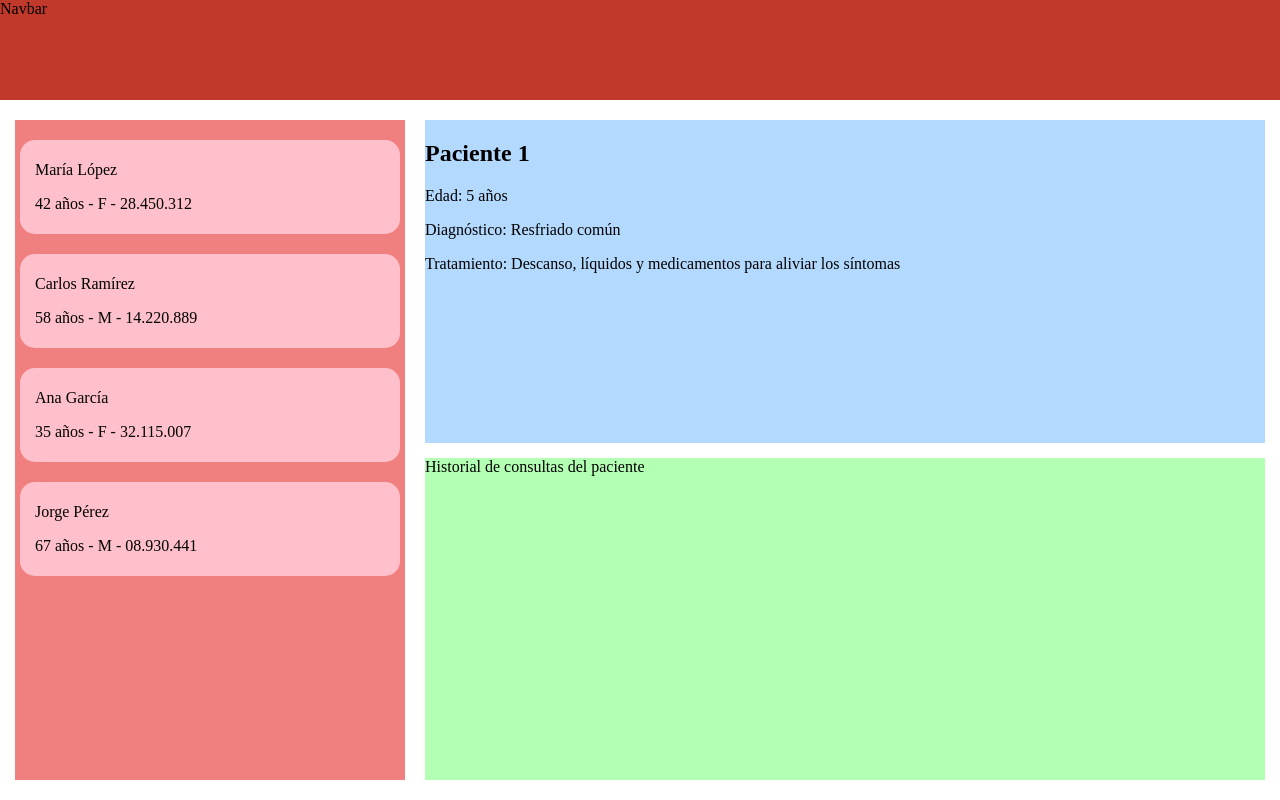
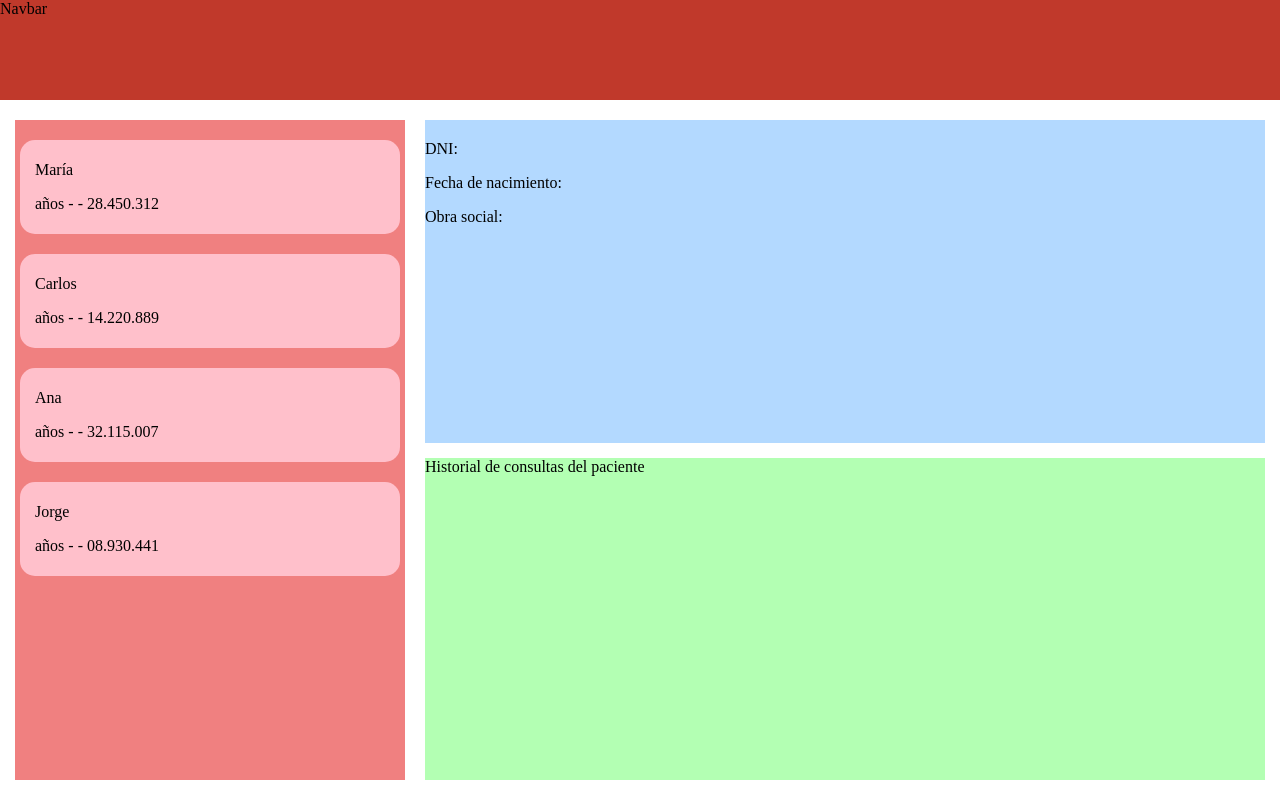
Before and after one commit to FranB2MIL/Proyecto-Pediatria-ver1, a React (Vite) app: page / in a window 1280 px wide. Built offline with nearby package versions, Linux system fonts and the light colour scheme.

Commit message:
Implementation: Added the Patient selection feature. Updated data.js with correct data structure.

```diff
--- a/src/App.jsx
+++ b/src/App.jsx
@@ -3,8 +3,13 @@ import PatientCard from './components/patientCard/PatientCard'
 import MyNavBar from './components/myNavBar/MyNavBar'
 import PatientList from './components/patientList/patientList'
 import HistoryList from './components/historyList/HistoryList'
+import { PATIENTS } from './data'
 
 function App() {
+  const [selectedPatient, setSelectedPatient] = useState(null)
+  const handleSelectPatient = (patient) => {
+    setSelectedPatient(patient)
+  }
   return (
     <>
       <div style={{ display: 'flex', flexDirection: 'column', height: '100vh' }}>
@@ -12,12 +17,12 @@ function App() {
 
         <div className="main-container-0">
 
-          <PatientList />
+          <PatientList onSelectPatient={handleSelectPatient} />
 
           <div className="patient-info-container">
 
             <div style={{ flex: 5, background: '#B3D9FF' }}>
-              <PatientCard />
+              <PatientCard {...selectedPatient} />
             </div>
 
             <div style={{ flex: 5, background: '#B3FFB3' }}>
--- a/src/components/patientCard/PatientCard.jsx
+++ b/src/components/patientCard/PatientCard.jsx
@@ -1,12 +1,13 @@
 import styles from './PatientCard.module.css'
 
-const PatientCard = () => {
+const PatientCard = ({ nombre, apellido, dni, fechaNacimiento, obraSocial }) => {
   return (
     <div className={styles.patientcard}>
-      <h2>Paciente 1</h2>
-      <p>Edad: 5 años</p>
-      <p>Diagnóstico: Resfriado común</p>
-      <p>Tratamiento: Descanso, líquidos y medicamentos para aliviar los síntomas</p>
+      <h2>{nombre} {apellido}</h2>
+      <p>DNI: {dni}</p>
+      <p>Fecha de nacimiento: {fechaNacimiento}</p>
+      <p>Obra social: {obraSocial}</p>
+
     </div>
   )
 }
--- a/src/components/patientItem/PatientListItem.jsx
+++ b/src/components/patientItem/PatientListItem.jsx
@@ -1,10 +1,15 @@
 import styles from './PatientListItem.module.css'
+import { PATIENTS } from '../../data'
 
-const PatientListItem = ({ nombre, edad, sexo, dni }) => {
+
+const PatientListItem = ({ patient, onSelectPatient }) => {
   return (
-    <div className={styles.patientlistitem}>
-      <p>{nombre}</p>
-      <p>{edad} años - {sexo} - {dni}</p>
+    <div className={styles.patientlistitem}
+      onClick={() => onSelectPatient(patient)}
+      style={{ cursor: 'pointer' }}
+    >
+      <p>{patient.nombre}</p>
+      <p>{patient.edad} años - {patient.sexo} - {patient.dni}</p>
     </div>
   )
 }
--- a/src/components/patientList/PatientList.jsx
+++ b/src/components/patientList/PatientList.jsx
@@ -2,7 +2,7 @@ import styles from './PatientList.module.css'
 import PatientListItem from '../patientItem/PatientListItem'
 import { PATIENTS } from '../../data'
 
-const PatientList = () => {
+const PatientList = ({onSelectPatient}) => {
 
   return (
     <div className={styles.patientlist}>
@@ -10,10 +10,8 @@ const PatientList = () => {
       {PATIENTS.map((paciente) => (
         <PatientListItem
           key={paciente.id}
-          nombre={paciente.nombre}
-          edad={paciente.edad}
-          sexo={paciente.sexo}
-          dni={paciente.dni}
+          patient={paciente}
+          onSelectPatient={onSelectPatient}
         />
       ))}
     </div>
--- a/src/data.js
+++ b/src/data.js
@@ -1,31 +1,92 @@
 export const PATIENTS = [
   {
     id: 1,
-    nombre: "María López",
-    edad: 42,
-    sexo: "F",
+    nombre: "María",
+    apellido: "López",
     dni: "28.450.312",
+    fechaNacimiento: "1983-06-15",
+    obraSocial: "OSDE 210",
   },
   {
     id: 2,
-    nombre: "Carlos Ramírez",
-    edad: 58,
-    sexo: "M",
+    nombre: "Carlos",
+    apellido: "Ramírez",
     dni: "14.220.889",
+    fechaNacimiento: "1967-03-22",
+    obraSocial: "PAMI",
   },
   {
     id: 3,
-    nombre: "Ana García",
-    edad: 35,
-    sexo: "F",
+    nombre: "Ana",
+    apellido: "García",
     dni: "32.115.007",
+    fechaNacimiento: "1990-11-08",
+    obraSocial: "Swiss Medical",
   },
   {
     id: 4,
-    nombre: "Jorge Pérez",
-    edad: 67,
-    sexo: "M",
+    nombre: "Jorge",
+    apellido: "Pérez",
     dni: "08.930.441",
+    fechaNacimiento: "1958-01-30",
+    obraSocial: "OSDE 410",
   },
+]
 
+export const HISTORIAL = [
+  {
+    id: 1,
+    pacienteId: 1,
+    fechaCreacion: "2026-04-03",
+    peso: 68.5,
+    altura: 1.65,
+    talla: 1.65,
+    percentiloTallaEdad: 55,
+    percentilosPesoEdad: 60,
+    imc: 25.1,
+  },
+  {
+    id: 2,
+    pacienteId: 1,
+    fechaCreacion: "2026-01-10",
+    peso: 70.0,
+    altura: 1.65,
+    talla: 1.65,
+    percentiloTallaEdad: 55,
+    percentilosPesoEdad: 63,
+    imc: 25.7,
+  },
+  {
+    id: 3,
+    pacienteId: 2,
+    fechaCreacion: "2026-03-28",
+    peso: 85.0,
+    altura: 1.75,
+    talla: 1.75,
+    percentiloTallaEdad: 70,
+    percentilosPesoEdad: 75,
+    imc: 27.8,
+  },
+  {
+    id: 4,
+    pacienteId: 3,
+    fechaCreacion: "2026-03-15",
+    peso: 62.0,
+    altura: 1.60,
+    talla: 1.60,
+    percentiloTallaEdad: 48,
+    percentilosPesoEdad: 50,
+    imc: 24.2,
+  },
+  {
+    id: 5,
+    pacienteId: 4,
+    fechaCreacion: "2026-02-20",
+    peso: 78.0,
+    altura: 1.70,
+    talla: 1.70,
+    percentiloTallaEdad: 65,
+    percentilosPesoEdad: 68,
+    imc: 27.0,
+  },
 ]
```
